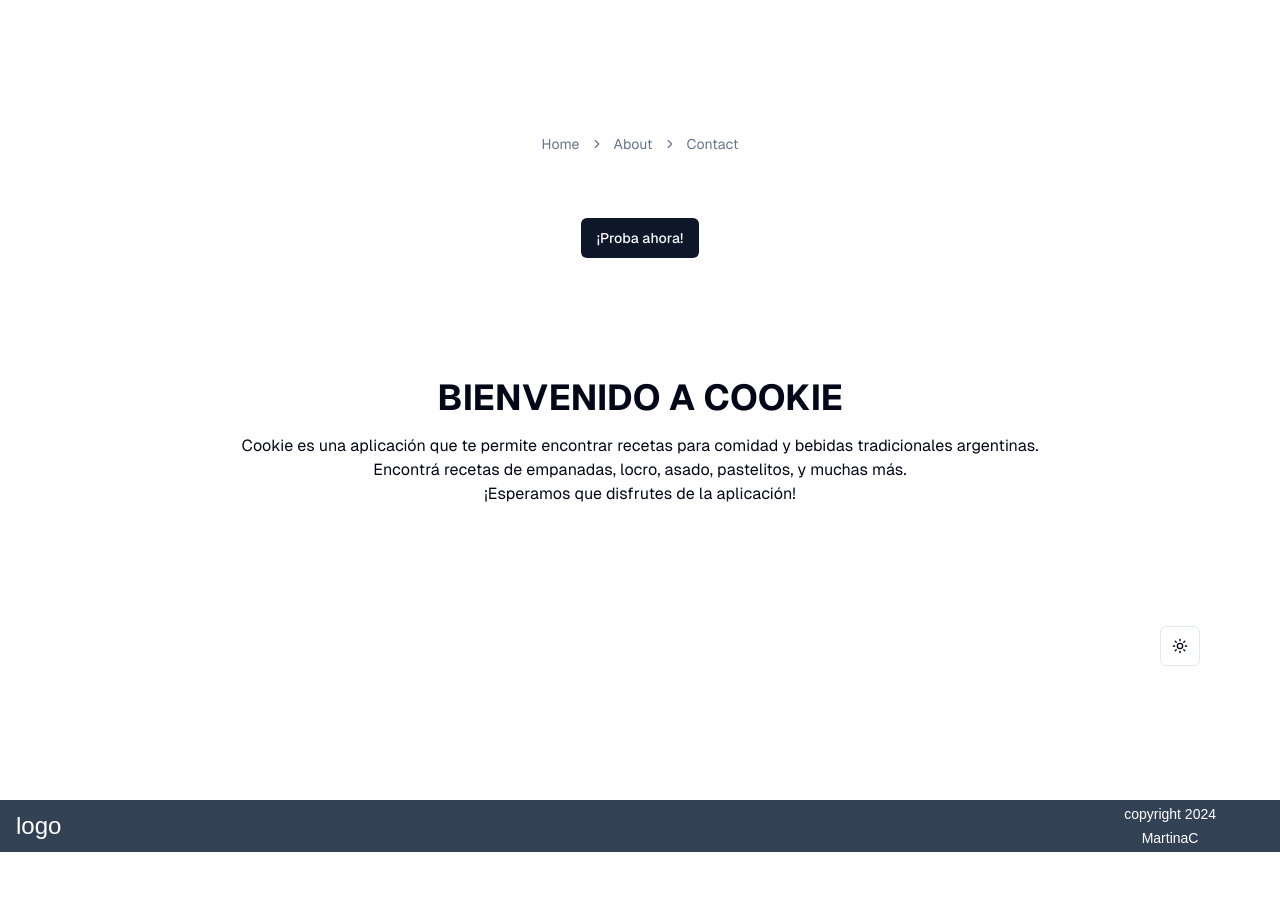
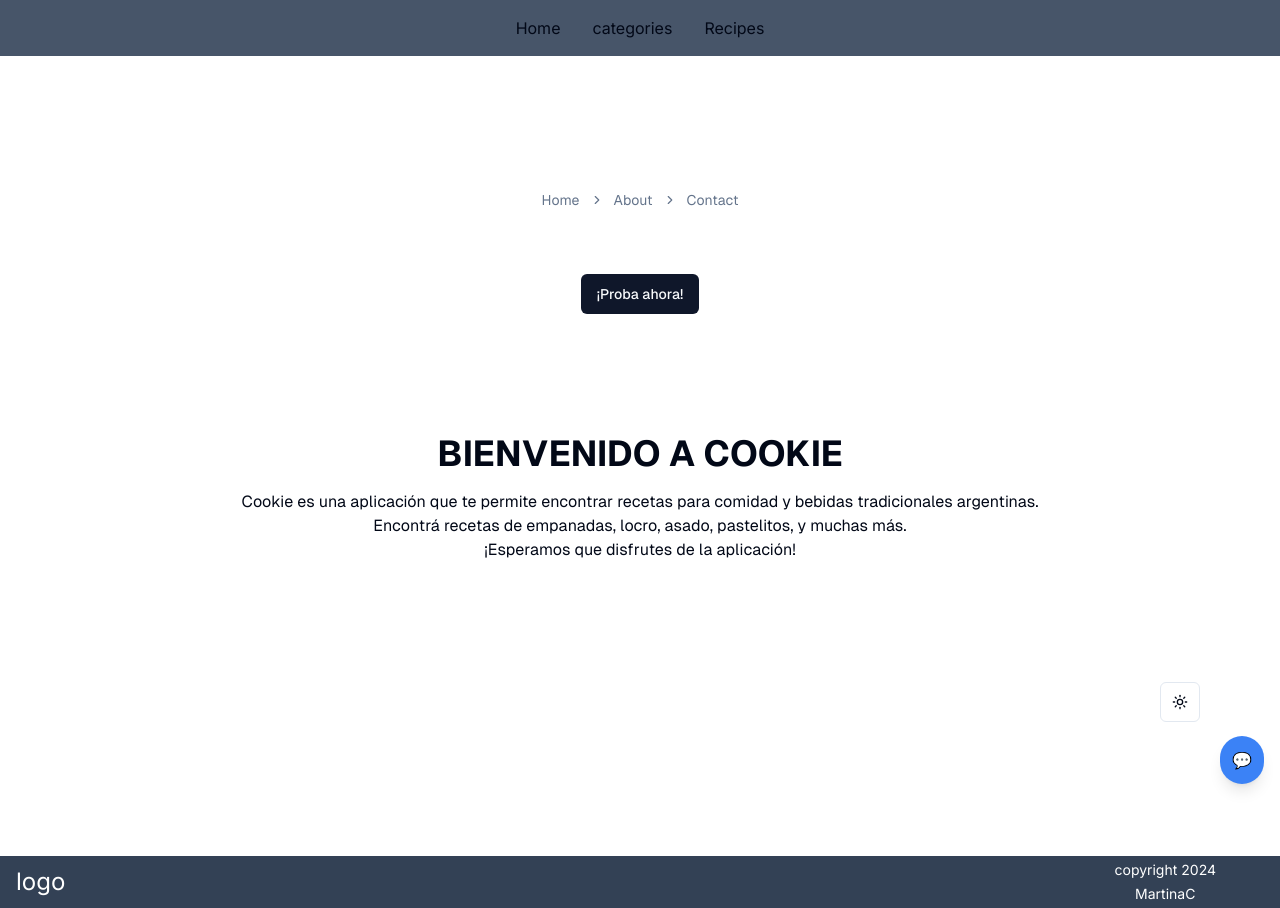
Before and after one commit to MartinaC181/Frontend_AppRecetas, a Next.js app: page / in a window 1280 px wide. Before the commit the page ends 852 px from the top, so only its background shows below. Built offline with nearby package versions, Linux system fonts and the light colour scheme.

Commit message:
chatbot en layout

```diff
--- a/package.json
+++ b/package.json
@@ -25,6 +25,7 @@
     "lucide-react": "^0.456.0",
     "next": "15.0.2",
     "next-themes": "^0.4.3",
+    "node-wit": "^6.6.0",
     "react": "19.0.0-rc-02c0e824-20241028",
     "react-dom": "19.0.0-rc-02c0e824-20241028",
     "react-hook-form": "^7.53.2",
@@ -34,6 +35,7 @@
   },
   "devDependencies": {
     "@types/node": "^20",
+    "@types/node-wit": "^6.1.0",
     "@types/react": "^18.3.12",
     "@types/react-dom": "^18",
     "eslint": "^8",
--- /dev/null
+++ b/src/app/api/chatbot/route.tsx
@@ -0,0 +1,50 @@
+// src/app/api/chatbot/route.tsx
+import { NextResponse } from 'next/server';
+import { Wit } from 'node-wit';
+
+// Verifica que el token de acceso está definido en las variables de entorno
+const accessToken = process.env.WITAI_SERVER_ACCESS_TOKEN;
+console.log("Token de Wit.ai:", accessToken); // Verifica en la terminal si aparece correctamente
+
+if (!accessToken) {
+  throw new Error('WITAI_SERVER_ACCESS_TOKEN is not defined');
+}
+
+// Configura el cliente de Wit.ai
+const client = new Wit({
+  accessToken,
+});
+
+// Define el tipo de la solicitud que se espera
+interface ChatbotRequest {
+  message: string;
+}
+
+// Define el manejador para solicitudes POST
+export async function POST(req: Request) {
+  try {
+    // Parsea el cuerpo de la solicitud y tipifica la estructura esperada
+    const body: ChatbotRequest = await req.json();
+
+    // Asegúrate de que el mensaje exista
+    if (!body.message || typeof body.message !== 'string') {
+      return NextResponse.json(
+        { error: 'El mensaje es requerido y debe ser un string' },
+        { status: 400 }
+      );
+    }
+
+    // Envía el mensaje a Wit.ai
+    const response = await client.message(body.message, {});
+    const { intents, entities, text } = response;
+
+    // Devuelve la respuesta procesada
+    return NextResponse.json({ intents, entities, text });
+  } catch (error) {
+    console.error('Error al procesar el mensaje:', error);
+    return NextResponse.json(
+      { error: 'Error al procesar el mensaje.' },
+      { status: 500 }
+    );
+  }
+}
--- a/src/app/home/page.tsx
+++ b/src/app/home/page.tsx
@@ -7,13 +7,22 @@ export default function HomePage() {
     <div>
       <Navbar />
 
-            <div className="flex flex-col justify-between items-center">
+      <div className="flex flex-col justify-center items-center">
+        <h1 className="text-2xl font-bold mb-8">Bienvenido a la página de recetas</h1>
+
+        {/* Sección principal con carrusel e imagen */}
         <div className="flex flex-col md:flex-row justify-center items-center mb-8 space-y-4 md:space-y-0 md:space-x-4">
           <DataCarousel />
           <div className="flex-shrink-0 h-full w-full max-w-md md:max-w-lg lg:max-w-xl">
-                        <img src="https://content.clara.es/medio/2021/02/11/100-recetas-saludables-con-5-ingredientes-pescado_819c7ea7_1280x720.jpg" alt="Image next to form" className="w-full h-full rounded-lg shadow-lg object-cover" />
+            <img
+              src="https://content.clara.es/medio/2021/02/11/100-recetas-saludables-con-5-ingredientes-pescado_819c7ea7_1280x720.jpg"
+              alt="Image next to form"
+              className="w-full h-full rounded-lg shadow-lg object-cover"
+            />
           </div>
         </div>
+
+        {/* Sección de formulario */}
         <div className="flex flex-col md:flex-row justify-center items-center">
           <CardWithForm />
         </div>
--- a/src/app/layout.tsx
+++ b/src/app/layout.tsx
@@ -1,7 +1,10 @@
 import type { Metadata } from "next";
 import localFont from "next/font/local";
 import "./globals.css";
+import { Inter } from "next/font/google";
 import Footer from "@/components/footer";
+import Navbar from "@/components/navbar/navbar";
+import Chatbot from "@/components/chatbot/Chatbot"; // Importamos el Chatbot
 import { ThemeProvider } from "@/components/dark-mode/theme-provider";
 
 const geistSans = localFont({
@@ -15,9 +18,11 @@ const geistMono = localFont({
   weight: "100 900",
 });
 
+const inter = Inter({ subsets: ["latin"] });
+
 export const metadata: Metadata = {
-  title: "Recipe App",
-  description: "",
+  title: "Mi Aplicación de Recetas",
+  description: "Una aplicación para gestionar tus recetas favoritas",
 };
 
 export default function RootLayout({
@@ -26,18 +31,28 @@ export default function RootLayout({
   children: React.ReactNode;
 }>) {
   return (
-    <html lang="en">
+    <html lang="es">
       <body
-        className={`${geistSans.variable} ${geistMono.variable} antialiased`}
+        className={`${geistSans.variable} ${geistMono.variable} ${inter.className} antialiased`}
       >
         <ThemeProvider
-        attribute="class"
-        defaultTheme="system"
-        enableSystem
-        disableTransitionOnChange>
-          {children}
+          attribute="class"
+          defaultTheme="system"
+          enableSystem
+          disableTransitionOnChange
+        >
+          {/* Navbar visible en todas las páginas */}
+          <Navbar />
+
+          {/* Contenido principal de la página */}
+          <div>{children}</div>
+
+          {/* Chatbot flotante en todas las páginas */}
+          <Chatbot /> {/* Este chatbot será visible en todas las páginas */}
+
         </ThemeProvider>
 
+        {/* Footer en todas las páginas */}
         <Footer />
       </body>
     </html>
--- /dev/null
+++ b/src/components/chatbot/Chatbot.tsx
@@ -0,0 +1,55 @@
+"use client";
+
+import React, { useState, useEffect } from "react";
+
+const Chatbot: React.FC = () => {
+  const [isOpen, setIsOpen] = useState(false);
+  const [isClient, setIsClient] = useState(false);
+
+  useEffect(() => {
+    setIsClient(true);
+  }, []);
+
+  const toggleChat = () => {
+    setIsOpen((prev) => !prev);
+  };
+
+  if (!isClient) {
+    return null;
+  }
+
+  return (
+    <div className="fixed bottom-4 right-4 z-50">
+      {!isOpen ? (
+        <button
+          onClick={toggleChat}
+          className="bg-blue-500 text-white rounded-full p-3 shadow-lg"
+        >
+          💬
+        </button>
+      ) : (
+        <div className="bg-white w-80 h-96 rounded-lg shadow-lg flex flex-col">
+          <div className="bg-blue-500 text-white p-3 flex justify-between items-center rounded-t-lg">
+            <span>Asistente Virtual</span>
+            <button
+              onClick={toggleChat}
+              className="text-white text-lg font-bold"
+            >
+              ×
+            </button>
+          </div>
+          <div className="flex-grow p-4 overflow-y-auto">Historial de chat...</div>
+          <div className="p-2 border-t">
+            <input
+              type="text"
+              placeholder="Escribe un mensaje..."
+              className="w-full p-2 border rounded-lg"
+            />
+          </div>
+        </div>
+      )}
+    </div>
+  );
+};
+
+export default Chatbot;
```
Also changed, not shown: 2 other files (tests, documents, lock files or other folders). Lines whose indentation alone changed are shown as unchanged.
